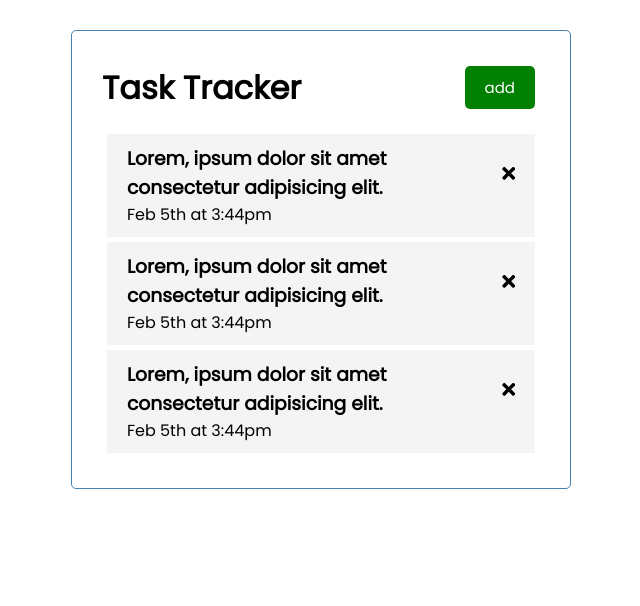
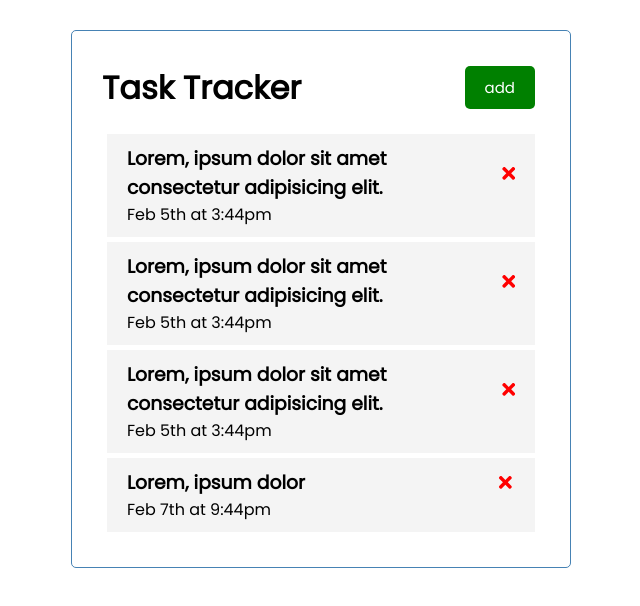
Before and after one commit to ahmedt1997/Crash_Course, a React (Create React App) app: page / in a window 1280 px wide. Shown: the top 606 px of the page, without its empty margins (319-959 px from the left). Built offline with nearby package versions, Linux system fonts and the light colour scheme.

Commit message:
delete methode with nothing to show

```diff
--- a/src/App.js
+++ b/src/App.js
@@ -2,6 +2,10 @@
 import {useState} from 'react'
 import Task from './components/Tasks'
 function App() {
+
+  // 1 definir la fonction
+
+
   const [tasks,setTasks] = useState([
         {
          id:1,
@@ -24,13 +28,28 @@
           reminder:true
 
         }
+        ,
+        {
+         id:4,
+         text:'Lorem, ipsum dolor ',
+         day:'Feb 7th at 9:44pm',
+          reminder:false
+
+        }
        ])
+       const deleteTask = (id) => {
+        // console.log(id)
+        setTasks(tasks.filter((task) => task.id !== id))
+      }
+
 
 
   return (
     <div className="container">
       <Header/>
-      <Task tasks={tasks} />
+      {/* 2 mettre le fonction en propos */}
+      {tasks.length > 0 ? <Task tasks={tasks} onDelete={deleteTask} /> : 'Nothing to show'}
+
     </div>
   );
 }
--- a/src/components/Task.js
+++ b/src/components/Task.js
@@ -1,9 +1,11 @@
+import reactDom from 'react-dom';
 import {FaTimes} from 'react-icons/fa'
 
-const Task = ({task}) => {
+// faire un appel au props cree
+const Task = ({task,onDelete}) => {
     return (
         <div className='task'>
-            <h3>{task.text} <FaTimes /></h3>
+            <h3>{task.text} <FaTimes style={{color:'red' , cursor:'pointer'}} onClick={() => onDelete(task.id)}/></h3>
             <p>{task.day}</p>
         </div>
     );
--- a/src/components/Tasks.js
+++ b/src/components/Tasks.js
@@ -1,12 +1,14 @@
 import Task from './Task'
 
-const Tasks = ({tasks}) => {
+// faire un appel au props cree
+
+const Tasks = ({tasks , onDelete}) => {
  // const tasks = props.tasks
   //console.log(tasks)
   return (
     <>
       {tasks.map((task) => (
-        <Task key={task.id}  task={task}/>
+        <Task key={task.id}  task={task} onDelete={onDelete} />
       ))}
     </>
 
```
